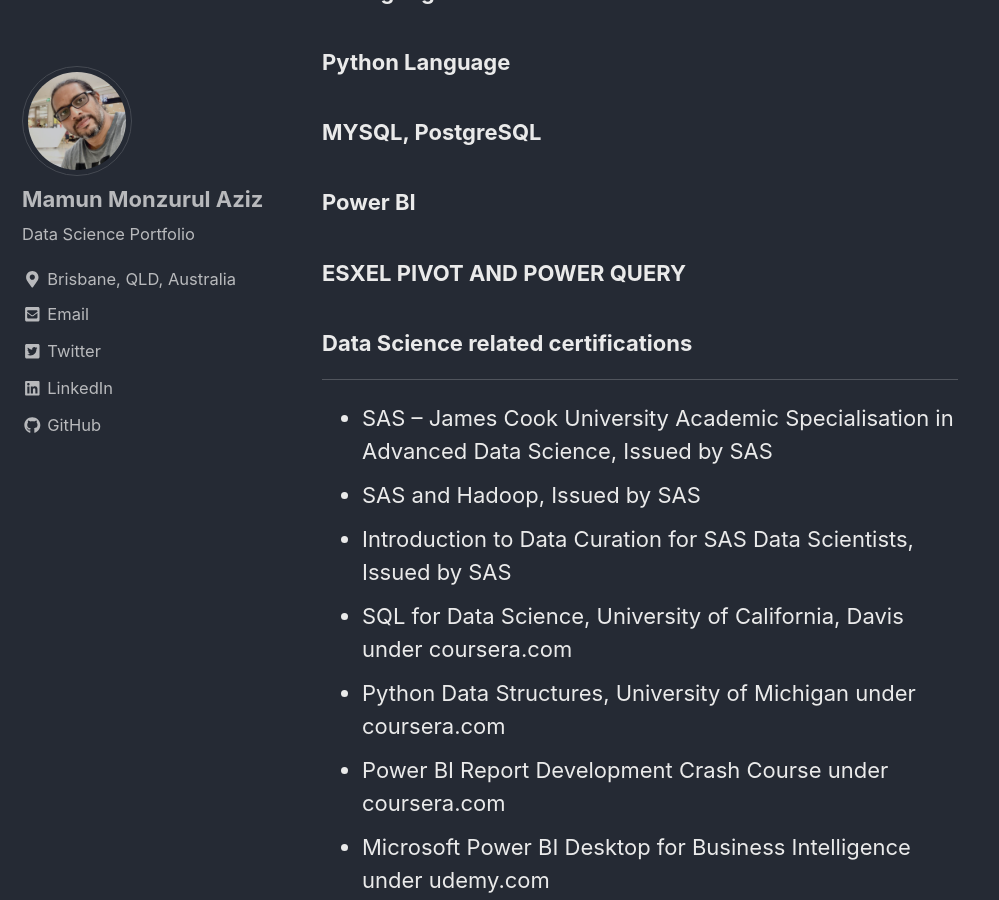
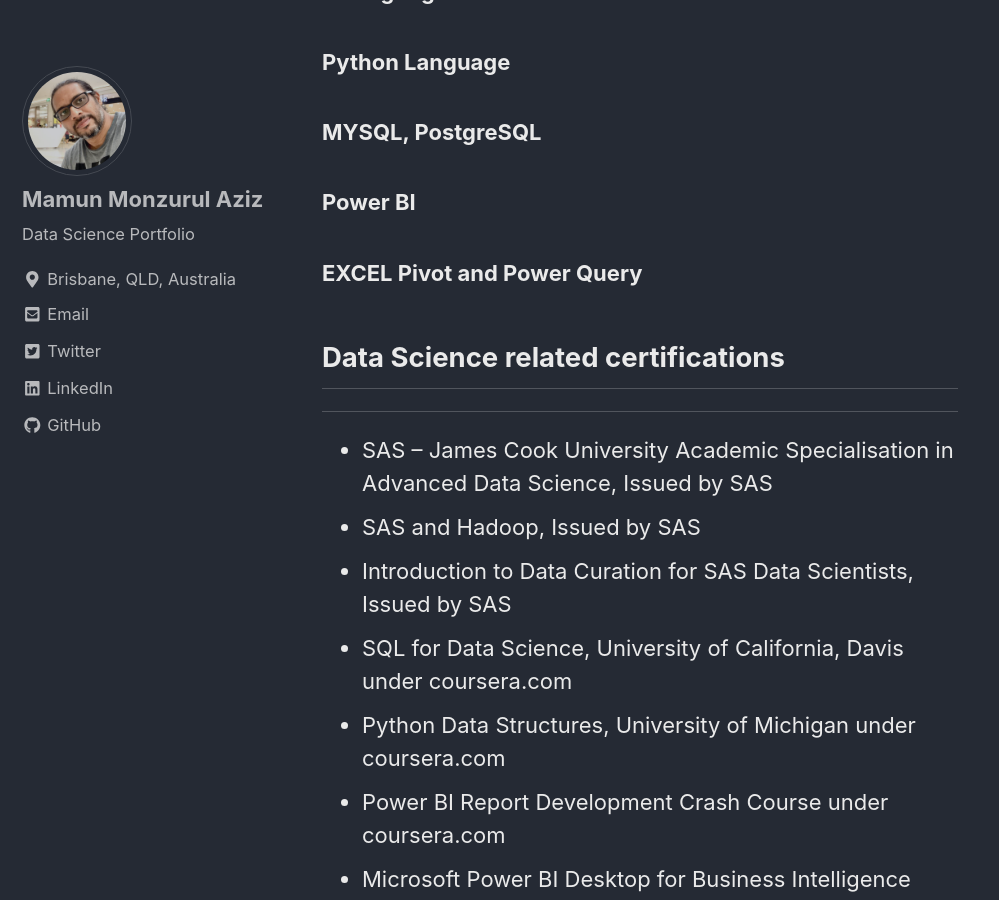
Before and after one commit to mamunmaziz/mamunmaziz.github.io, a Jekyll site: the page built from _pages/aboutme.md, in a window 1280 px wide and 900 px high, scrolled down 2405 px. Shown: the whole window, without its empty margins (0-999 px from the left). Built offline with Jekyll 4.4.1, drawn with Linux system fonts in a browser that asks for light colours; cached includes are drawn as plain includes; nearby versions of some CDN libraries.

Commit message:
Update aboutme.md

```diff
--- a/_pages/aboutme.md
+++ b/_pages/aboutme.md
@@ -36,9 +36,9 @@
 ### Python Language
 ### MYSQL, PostgreSQL
 ### Power BI
-### ESXEL PIVOT AND POWER QUERY
+### EXCEL Pivot and Power Query
 
-### Data Science related certifications
+## Data Science related certifications
 ---------------------------------------
 * SAS – James Cook University Academic Specialisation in Advanced Data Science, Issued by SAS
 *	SAS and Hadoop, Issued by SAS
```
